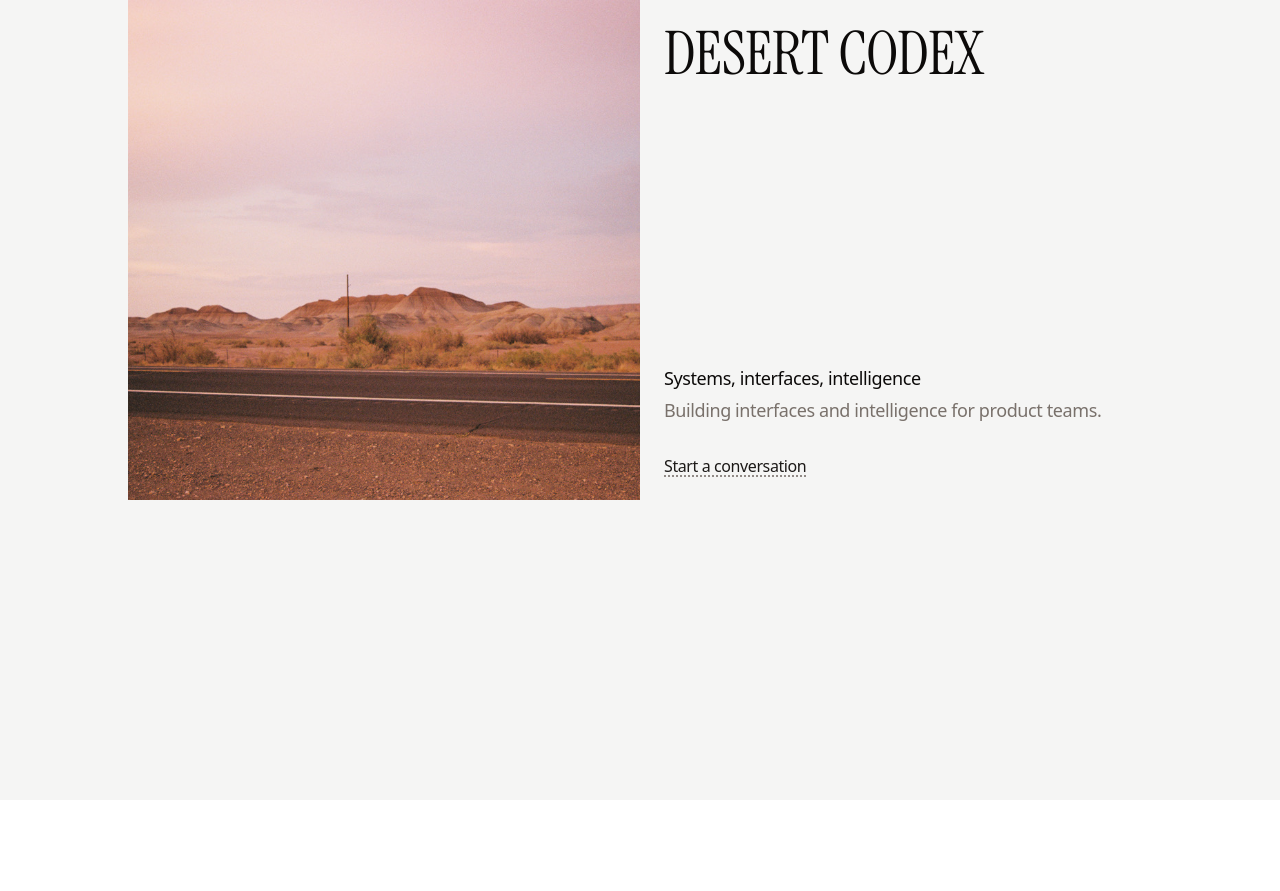
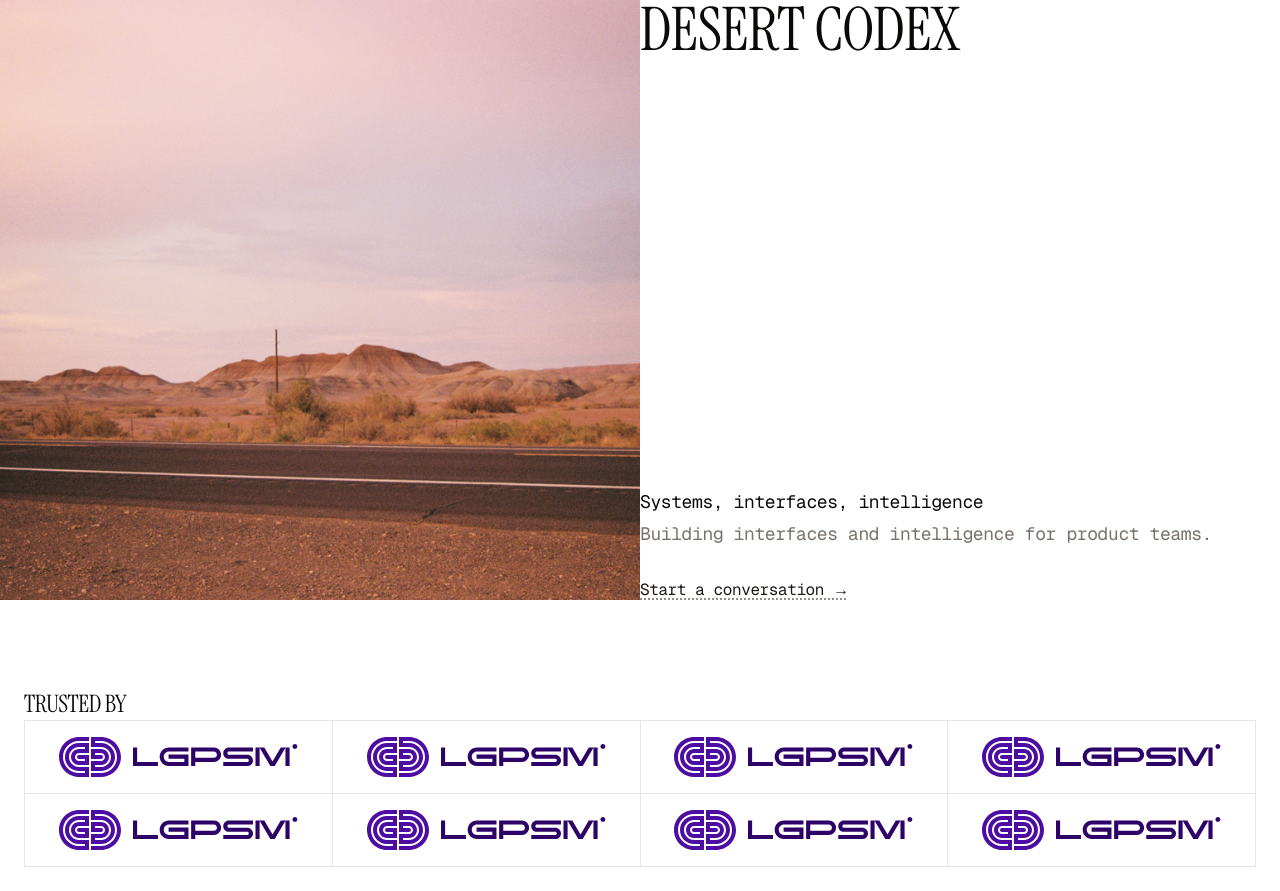
Before and after one commit to brijr/desert-codex, a Next.js app: page / in a window 1280 px wide. Before the commit the page ends 800 px from the top, so only its background shows below. Built offline with nearby package versions, Linux system fonts and the light colour scheme.

Commit message:
enhance homepage layout and add clients section

```diff
--- a/app/page.tsx
+++ b/app/page.tsx
@@ -1,4 +1,6 @@
 import { Main, Section, Container } from "@/components/ds";
+
+import { clients } from "@/lib/clients";
 
 import HeroImage from "@/public/hero.jpeg";
 
@@ -7,8 +9,9 @@ import Link from "next/link";
 
 export default function Home() {
   return (
-    <Main className="leading-tight tracking-tight bg-muted min-h-screen">
+    <Main className="leading-tight tracking-tight min-h-screen font-mono space-y-16">
       <Hero />
+      <Clients />
     </Main>
   );
 }
@@ -16,28 +19,51 @@ export default function Home() {
 const Hero = () => {
   return (
     <Section>
-      <Container className="grid grid-cols-2">
-        <div className="h-[500px] overflow-hidden relative">
+      <Container className="grid sm:grid-cols-2">
+        <div className="h-[50vh] sm:h-[75vh] overflow-hidden relative">
           <Image
             src={HeroImage}
             alt="Hero Image"
             fill
             className="object-cover"
+            placeholder="blur"
           />
         </div>
-        <div className="p-6 flex flex-col justify-between">
+        <div className="space-y-8 px-6 sm:px-0 flex flex-col justify-between">
           <h1 className="text-6xl font-serif uppercase">Desert Codex</h1>
-          <div className="space-y-1">
+          <div className="space-y-1 mt-auto">
             <h2 className="text-lg">Systems, interfaces, intelligence</h2>
             <h3 className="text-lg text-muted-foreground">
               Building interfaces and intelligence for product teams.
             </h3>
-            <Link className="block mt-8" href="/">
-              Start a conversation
-            </Link>
           </div>
+          <Link className="block" href="/">
+            Start a conversation &rarr;
+          </Link>
         </div>
       </Container>
     </Section>
   );
 };
+
+const Clients = () => {
+  return (
+    <Section>
+      <Container className="p-6">
+        <h3 className="text-2xl font-serif uppercase">Trusted by</h3>
+        <div className="grid grid-cols-2 sm:grid-cols-3 lg:grid-cols-4 border bg-border gap-px">
+          {clients.map((client) => (
+            <Link
+              key={client.name}
+              href={client.url}
+              target="_blank"
+              className="flex items-center justify-center p-4 bg-background"
+            >
+              <Image src={client.image} alt={client.name} />
+            </Link>
+          ))}
+        </div>
+      </Container>
+    </Section>
+  );
+};
--- a/components/ds.tsx
+++ b/components/ds.tsx
@@ -57,7 +57,7 @@ export const Section = ({ children, className, id, style }: DSProps) => (
  * @returns {JSX.Element} A div element acting as a container.
  */
 export const Container = ({ children, className, id, style }: DSProps) => (
-  <div className={cn("max-w-5xl mx-auto", className)} id={id} style={style}>
+  <div className={cn("max-w-7xl mx-auto", className)} id={id} style={style}>
     {children}
   </div>
 );
--- /dev/null
+++ b/lib/clients.ts
@@ -0,0 +1,50 @@
+import Logo from "@/public/logos/logo.svg";
+
+type Client = {
+  name: string;
+  image: string;
+  url: string;
+};
+
+export const clients: Client[] = [
+  {
+    name: "Logo1",
+    image: Logo,
+    url: "https://btswe.com",
+  },
+  {
+    name: "Logo2",
+    image: Logo,
+    url: "https://btswe.com",
+  },
+  {
+    name: "Logo3",
+    image: Logo,
+    url: "https://btswe.com",
+  },
+  {
+    name: "Logo4",
+    image: Logo,
+    url: "https://btswe.com",
+  },
+  {
+    name: "Logo5",
+    image: Logo,
+    url: "https://btswe.com",
+  },
+  {
+    name: "Logo6",
+    image: Logo,
+    url: "https://btswe.com",
+  },
+  {
+    name: "Logo7",
+    image: Logo,
+    url: "https://btswe.com",
+  },
+  {
+    name: "Logo8",
+    image: Logo,
+    url: "https://btswe.com",
+  },
+];
```
Also changed, not shown: public/logos/logo.svg (added).
